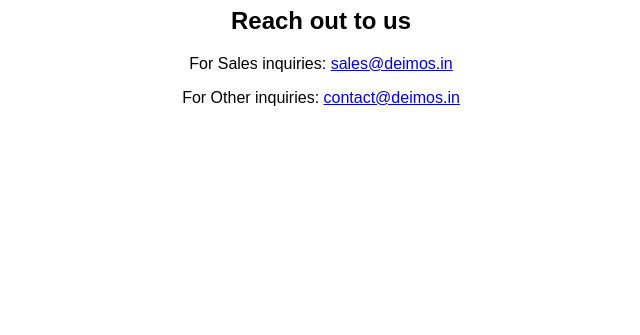
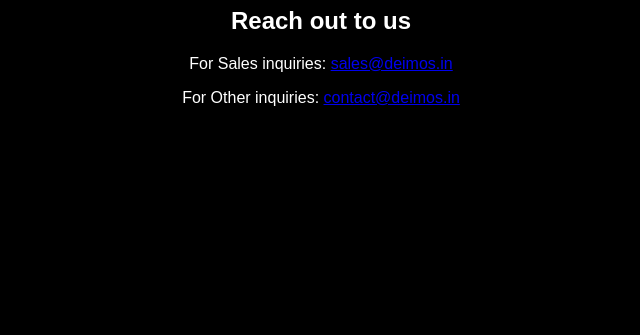
Before and after one commit to Deimos-Corporation/public, a plain HTML site: page index.html in a window 1280 px wide. Shown: the part 465-800 px from the top of the page, without its empty margins (319-959 px from the left). Drawn offline with Linux system fonts and the light colour scheme.

Commit message:
Changed Bg Color to reflect new branding

```diff
--- a/index.html
+++ b/index.html
@@ -9,12 +9,12 @@
       background-attachment: fixed;
       background-position: center;
       background-size: cover;
-      background-color: #ffffff;
-      color:rgb(0, 0, 0);
+      background-color: #000000;
+      color:rgb(255, 255, 255);
       font-family: Arial
     }
     .center {
-        background-color: rgb(255, 255, 255);
+        background-color: rgb(0, 0, 0);
         padding: 70px 0;
         text-align: center;
 
```
